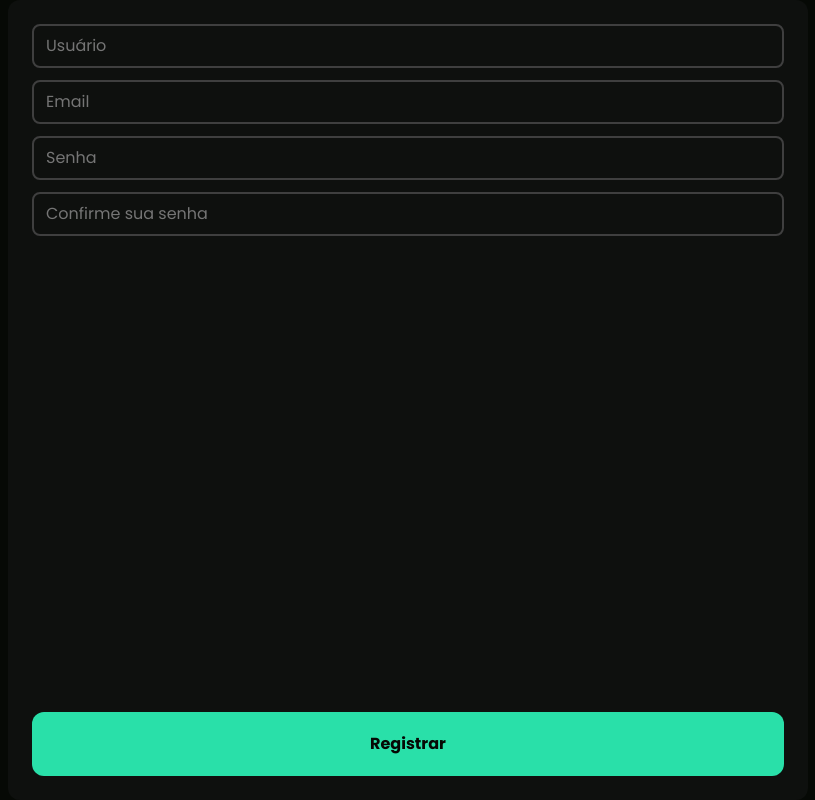
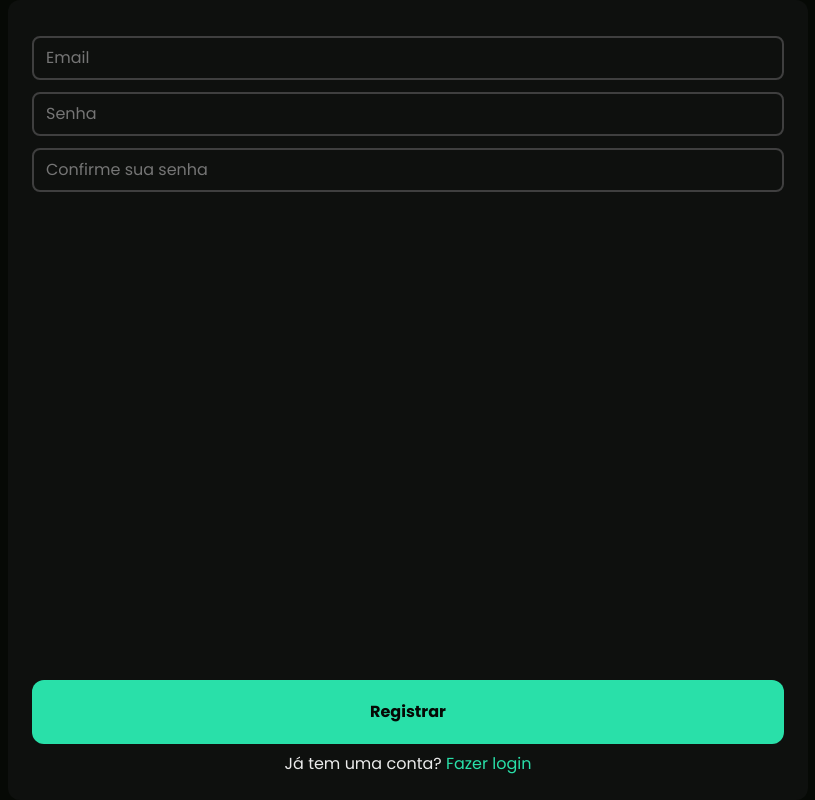
Before and after one commit to antonvinicius/repvault, a React (Vite) app: page /register in a window 1280 px wide. Shown: the whole page, without its empty margins (232-1047 px from the left). Built offline with nearby package versions, Linux system fonts and the light colour scheme; no server answers.

Commit message:
feat: ✨ Add error toasts messages

```diff
--- a/package.json
+++ b/package.json
@@ -19,6 +19,7 @@
     "react-hook-form": "^7.53.2",
     "react-icons": "^5.3.0",
     "react-router-dom": "^6.28.0",
+    "react-toastify": "^10.0.6",
     "styled-components": "^6.1.13",
     "uuid": "^11.0.3",
     "yup": "^1.4.0"
--- a/src/App.tsx
+++ b/src/App.tsx
@@ -4,6 +4,8 @@ import { GlobalStyle } from "./theme/globalStyle.ts";
 import { AuthContextProvider } from "./contexts/AuthContext.tsx";
 import { RouterProvider } from "react-router-dom";
 import { router } from "./routes/router.tsx";
+import { ToastContainer } from "react-toastify";
+import 'react-toastify/dist/ReactToastify.css';
 
 export function App() {
   return (
@@ -12,6 +14,7 @@ export function App() {
         <RouterProvider router={router} />
       </AuthContextProvider>
       <GlobalStyle />
+      <ToastContainer pauseOnFocusLoss={false} />
     </ThemeProvider>
   )
 }
--- a/src/pages/Login/index.tsx
+++ b/src/pages/Login/index.tsx
@@ -4,9 +4,10 @@ import { Input } from "../../components/Input";
 import { Spacer } from "../../components/Spacer";
 import { Container, Footer, RegisterLink, RegisterText, Subtitle, Title, Wrapper } from "./styles";
 import { useAuth } from "../../contexts/AuthContext";
+import { toast } from "react-toastify";
 
 type LoginInputs = {
-  username: string;
+  email: string;
   password: string;
 }
 
@@ -20,7 +21,13 @@ export function Login() {
   } = useForm<LoginInputs>()
 
   async function onSubmit(data: LoginInputs) {
-    await signIn(data.username, data.password)
+    const { error } = await signIn(data.email, data.password)
+    if (error) {
+      toast.error("Email ou senha incorretos!", {
+        theme: 'dark',
+        toastId: 'id'
+      })
+    }
   }
 
   return (
@@ -30,8 +37,8 @@ export function Login() {
         <Subtitle>Gerenciador de repertório musical</Subtitle>
         <Spacer direction="vertical" size={12} />
         <form onSubmit={handleSubmit(onSubmit)}>
-          <Input placeholder="Usuário" {...register("username", { required: true })} />
-          {errors.username && <span>Informe o usuário</span>}
+          <Input placeholder="Email" {...register("email", { required: true })} />
+          {errors.email && <span>Informe o usuário</span>}
           <Spacer direction="vertical" size={12} />
           <Input placeholder="Senha" {...register("password", { required: true })} />
           {errors.password && <span>Informe a senha</span>}
--- a/src/pages/Register/index.tsx
+++ b/src/pages/Register/index.tsx
@@ -2,14 +2,15 @@ import { useForm } from "react-hook-form";
 import { Button } from "../../components/Button";
 import { Input } from "../../components/Input";
 import { Spacer } from "../../components/Spacer";
-import { Container, Wrapper } from "./styles";
+import { Container, Footer, Wrapper } from "./styles";
 import * as yup from "yup"
 import { yupResolver } from "@hookform/resolvers/yup";
 import { supabase } from "../../supabase";
+import { Link } from "react-router-dom";
+import { toast } from "react-toastify";
 
 const schema = yup
   .object({
-    username: yup.string().required("Informe um nome de usuário"),
     email: yup.string().email("Email inválido").required("Informe um email"),
     password: yup.string().min(6, "A senha deve conter no mínimo 6 caracteres"),
     confirmPassword: yup.string().oneOf([yup.ref("password")], "As senhas devem ser iguais")
@@ -27,18 +28,22 @@ export function Register() {
   })
 
   async function onSubmit({ email, password }: FormData) {
-    await supabase.auth.signUp({
+    const { error } = await supabase.auth.signUp({
       email,
       password: password!
     })
+    if (error) {
+      toast.error("Este usuário já está registrado", {
+        toastId: 'id',
+        theme: 'dark'
+      })
+    }
   }
 
   return (
     <Wrapper>
       <Container onSubmit={handleSubmit(onSubmit)}>
         <div>
-          <Input placeholder="Usuário" {...register("username", { required: true })} />
-          <span>{errors.username?.message}</span>
           <Spacer direction="vertical" size={12} />
           <Input placeholder="Email" {...register("email", { required: true })} />
           <span>{errors.email?.message}</span>
@@ -50,7 +55,11 @@ export function Register() {
           <span>{errors.confirmPassword?.message}</span>
           <Spacer direction="vertical" size={24} />
         </div>
-        <Button>Registrar</Button>
+        <Footer>
+          <Button>Registrar</Button>
+          <Spacer direction="vertical" />
+          <p>Já tem uma conta? <Link to="/login">Fazer login</Link></p>
+        </Footer>
       </Container>
     </Wrapper>
   )
--- a/src/pages/Register/styles.ts
+++ b/src/pages/Register/styles.ts
@@ -23,3 +23,10 @@ export const Container = styled.form`
         color: ${props => props.theme.error};
     }
 `
+
+export const Footer = styled.div`
+    text-align: center;
+    a {
+        color: ${props => props.theme.primary};
+    }
+`
```
Also changed, not shown: 1 other file (tests, documents, lock files or other folders).
